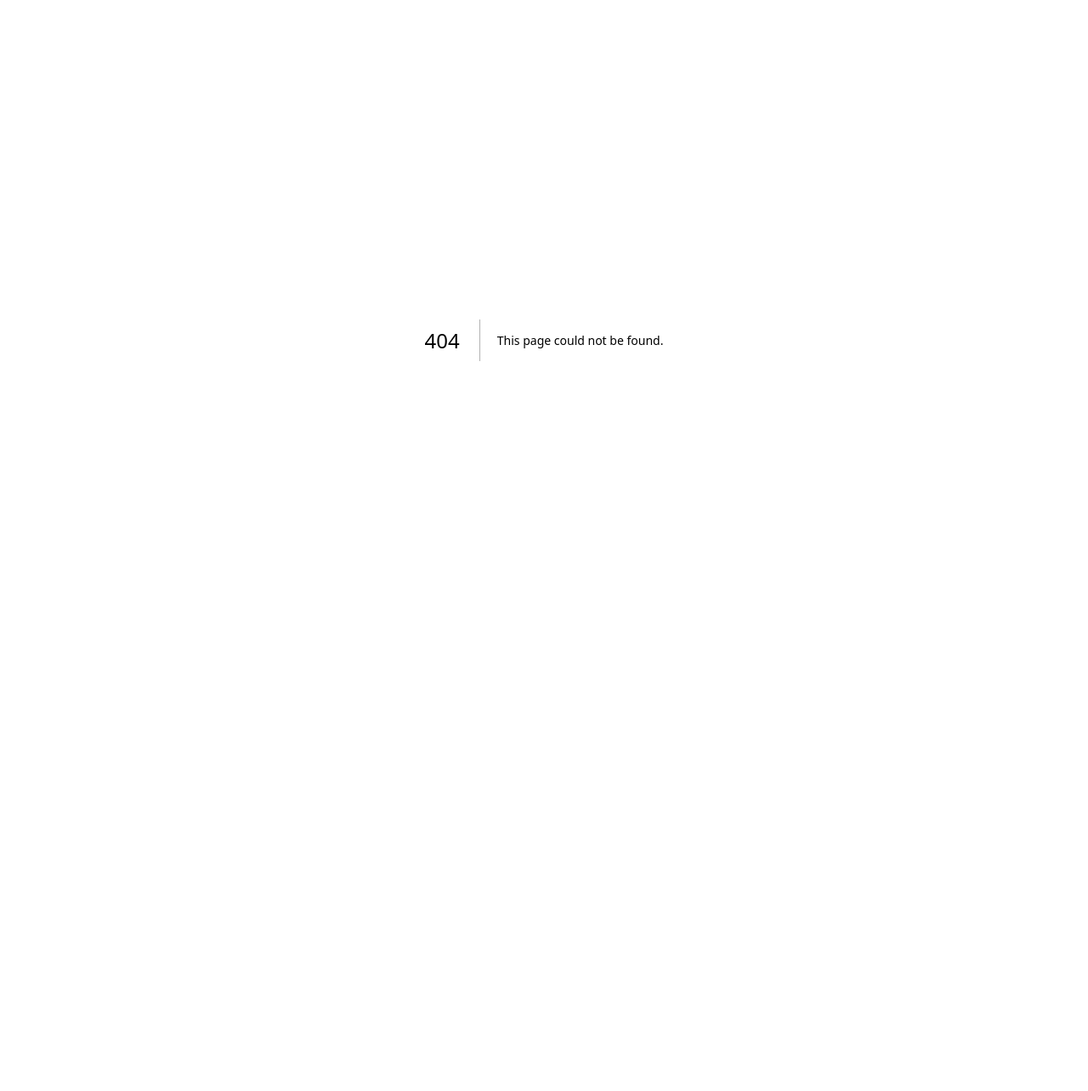
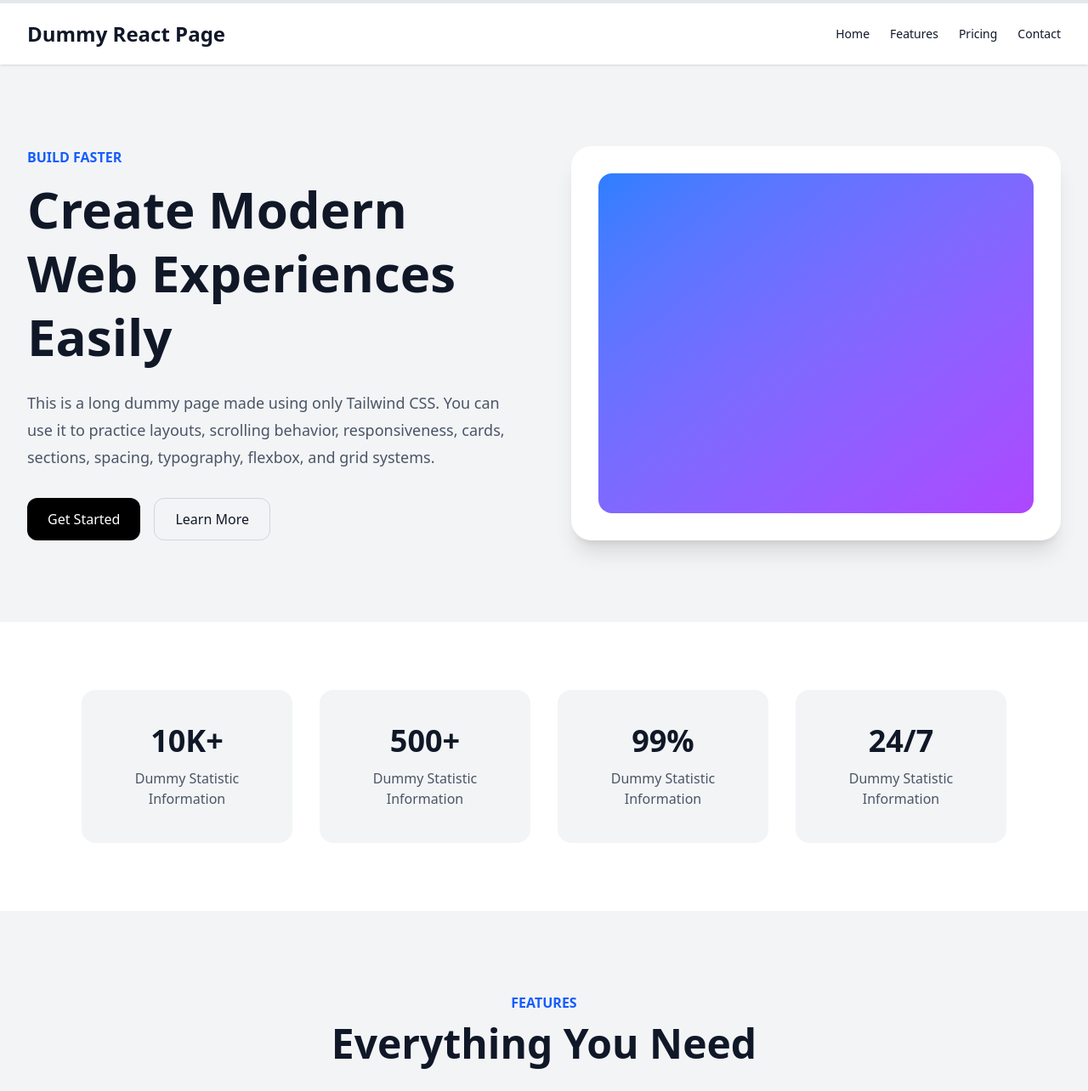
Before and after one commit to Tejas1333/Web_Apps, a Next.js app: page /scrollIndicator in a window 1280 px wide. Before the commit this address had no page. Shown: the top 1284 px of the page at 85% size. Before the commit the page ends 800 px from the top, so only its background shows below. Built offline with nearby package versions, Linux system fonts and the light colour scheme.

Commit message:
Scroll Indicator

```diff
--- a/src/app/page.js
+++ b/src/app/page.js
@@ -14,6 +14,7 @@ export default function Home() {
         <Link href="/loadMore">Load more Data</Link>
         <Link href="/themeSwitch">Theme Switch</Link>
         <Link href="/qrGenerator">QR Generator</Link>
+        <Link href="/scrollIndicator">Scroll Indicator</Link>
       </div>
     </div>
   );
--- /dev/null
+++ b/src/app/scrollIndicator/page.js
@@ -0,0 +1,290 @@
+"use client"
+import React from "react"
+import { useState, useEffect } from "react"
+
+export default function ScrollIndicator() {
+
+    const [percentage, setPercentage] = useState(null)
+
+    useEffect(() => {
+        function handleScroll(){
+            const totalHeight = document.documentElement.scrollHeight - window.innerHeight;
+            const currY = window.scrollY
+            const p = ((currY/totalHeight) * 100).toFixed(0)
+
+            console.log("Total Height: ", totalHeight)
+            console.log("Current Height: ", currY)
+            setPercentage(p)
+            console.log("Percentage: ", percentage)
+        }
+
+      window.addEventListener("scroll" , handleScroll)
+
+      return () => window.removeEventListener("scroll" , handleScroll)
+    }, [])
+
+
+  return (
+    <div className="min-h-screen bg-gray-100 text-gray-900">
+
+      {/* Navbar */}
+      <header className="sticky top-0 z-50 bg-white shadow">
+
+  {/* Progress Bar */}
+  <div className="w-full h-1 bg-gray-200">
+    <div
+      className="h-full bg-blue-500 transition-all duration-75"
+      style={{
+        width: `${percentage}%`,
+      }}
+    />
+  </div>
+
+  {/* Navbar */}
+  <div className="max-w-7xl mx-auto flex items-center justify-between px-8 py-5">
+    <h1 className="text-2xl font-bold">
+      Dummy React Page
+    </h1>
+
+    <nav className="flex gap-6 text-sm font-medium">
+      <a href="#">Home</a>
+      <a href="#">Features</a>
+      <a href="#">Pricing</a>
+      <a href="#">Contact</a>
+    </nav>
+  </div>
+</header>
+
+      {/* Hero */}
+      <section className="max-w-7xl mx-auto px-8 py-24">
+        <div className="grid lg:grid-cols-2 gap-16 items-center">
+          <div>
+            <p className="text-blue-600 font-semibold mb-3">
+              BUILD FASTER
+            </p>
+
+            <h2 className="text-6xl font-bold leading-tight mb-6">
+              Create Modern Web Experiences Easily
+            </h2>
+
+            <p className="text-lg text-gray-600 mb-8 leading-8">
+              This is a long dummy page made using only Tailwind CSS.
+              You can use it to practice layouts, scrolling behavior,
+              responsiveness, cards, sections, spacing, typography,
+              flexbox, and grid systems.
+            </p>
+
+            <div className="flex gap-4">
+              <button className="bg-black text-white px-6 py-3 rounded-xl">
+                Get Started
+              </button>
+
+              <button className="border border-gray-300 px-6 py-3 rounded-xl">
+                Learn More
+              </button>
+            </div>
+          </div>
+
+          <div className="bg-white rounded-3xl shadow-xl p-8">
+            <div className="h-[400px] rounded-2xl bg-gradient-to-br from-blue-500 to-purple-500" />
+          </div>
+        </div>
+      </section>
+
+      {/* Stats */}
+      <section className="bg-white py-20">
+        <div className="max-w-6xl mx-auto grid md:grid-cols-4 gap-8 px-8">
+          {["10K+", "500+", "99%", "24/7"].map((item, index) => (
+            <div
+              key={index}
+              className="bg-gray-100 rounded-2xl p-10 text-center"
+            >
+              <h3 className="text-4xl font-bold mb-3">{item}</h3>
+              <p className="text-gray-600">
+                Dummy Statistic Information
+              </p>
+            </div>
+          ))}
+        </div>
+      </section>
+
+      {/* Features */}
+      <section className="max-w-7xl mx-auto px-8 py-24">
+        <div className="text-center mb-20">
+          <p className="text-blue-600 font-semibold mb-3">
+            FEATURES
+          </p>
+
+          <h2 className="text-5xl font-bold mb-6">
+            Everything You Need
+          </h2>
+
+          <p className="text-gray-600 max-w-2xl mx-auto leading-8">
+            Explore multiple reusable UI sections designed for React
+            and Tailwind CSS practice.
+          </p>
+        </div>
+
+        <div className="grid md:grid-cols-2 lg:grid-cols-3 gap-8">
+          {Array.from({ length: 9 }).map((_, index) => (
+            <div
+              key={index}
+              className="bg-white rounded-3xl shadow-lg p-8 hover:-translate-y-2 transition"
+            >
+              <div className="w-14 h-14 rounded-2xl bg-blue-100 mb-6" />
+
+              <h3 className="text-2xl font-semibold mb-4">
+                Feature {index + 1}
+              </h3>
+
+              <p className="text-gray-600 leading-7">
+                Lorem ipsum dolor sit amet consectetur adipisicing elit.
+                Doloribus magni distinctio commodi adipisci.
+              </p>
+            </div>
+          ))}
+        </div>
+      </section>
+
+      {/* Content Section */}
+      <section className="bg-black text-white py-28">
+        <div className="max-w-7xl mx-auto px-8 grid lg:grid-cols-2 gap-16 items-center">
+          <div className="space-y-6">
+            <p className="text-blue-400 font-semibold">
+              WHY CHOOSE US
+            </p>
+
+            <h2 className="text-5xl font-bold leading-tight">
+              Clean UI With Modern Components
+            </h2>
+
+            <p className="text-gray-300 leading-8">
+              This section helps you practice dark layouts,
+              typography hierarchy, spacing, responsive grids,
+              and component composition.
+            </p>
+
+            <div className="space-y-4">
+              {Array.from({ length: 4 }).map((_, index) => (
+                <div
+                  key={index}
+                  className="flex items-start gap-4 bg-gray-900 p-5 rounded-2xl"
+                >
+                  <div className="w-10 h-10 rounded-full bg-blue-500" />
+
+                  <div>
+                    <h4 className="font-semibold mb-2">
+                      Benefit {index + 1}
+                    </h4>
+
+                    <p className="text-gray-400 text-sm leading-6">
+                      Dummy text for long-page practice and layout
+                      experimentation.
+                    </p>
+                  </div>
+                </div>
+              ))}
+            </div>
+          </div>
+
+          <div className="bg-gradient-to-br from-gray-700 to-gray-900 rounded-3xl h-[500px]" />
+        </div>
+      </section>
+
+      {/* Testimonials */}
+      <section className="py-28 bg-gray-100">
+        <div className="max-w-7xl mx-auto px-8">
+          <div className="text-center mb-20">
+            <h2 className="text-5xl font-bold mb-6">
+              What Users Say
+            </h2>
+
+            <p className="text-gray-600">
+              Practice card layouts and repeated sections.
+            </p>
+          </div>
+
+          <div className="grid lg:grid-cols-3 gap-8">
+            {Array.from({ length: 6 }).map((_, index) => (
+              <div
+                key={index}
+                className="bg-white p-8 rounded-3xl shadow-md"
+              >
+                <div className="flex items-center gap-4 mb-6">
+                  <div className="w-14 h-14 rounded-full bg-gray-300" />
+
+                  <div>
+                    <h4 className="font-semibold">
+                      User {index + 1}
+                    </h4>
+
+                    <p className="text-sm text-gray-500">
+                      Frontend Developer
+                    </p>
+                  </div>
+                </div>
+
+                <p className="text-gray-600 leading-7">
+                  Lorem ipsum dolor sit amet consectetur adipisicing elit.
+                  Deleniti expedita molestiae impedit.
+                </p>
+              </div>
+            ))}
+          </div>
+        </div>
+      </section>
+
+      {/* CTA */}
+      <section className="py-32 bg-blue-600 text-white">
+        <div className="max-w-5xl mx-auto text-center px-8">
+          <h2 className="text-6xl font-bold leading-tight mb-8">
+            Ready To Build Something Amazing?
+          </h2>
+
+          <p className="text-xl leading-8 mb-10 text-blue-100">
+            A long Tailwind CSS page for practicing React layouts,
+            responsiveness, scrolling, and modern UI sections.
+          </p>
+
+          <button className="bg-white text-black px-8 py-4 rounded-2xl font-semibold">
+            Start Now
+          </button>
+        </div>
+      </section>
+
+      {/* Footer */}
+      <footer className="bg-black text-white py-16">
+        <div className="max-w-7xl mx-auto px-8 grid md:grid-cols-4 gap-10">
+          <div>
+            <h3 className="text-2xl font-bold mb-4">
+              DummySite
+            </h3>
+
+            <p className="text-gray-400 leading-7">
+              Dummy footer content for long page layout practice.
+            </p>
+          </div>
+
+          {Array.from({ length: 3 }).map((_, index) => (
+            <div key={index}>
+              <h4 className="font-semibold mb-5">
+                Section {index + 1}
+              </h4>
+
+              <ul className="space-y-3 text-gray-400">
+                <li>Link One</li>
+                <li>Link Two</li>
+                <li>Link Three</li>
+                <li>Link Four</li>
+              </ul>
+            </div>
+          ))}
+        </div>
+
+        <div className="border-t border-gray-800 mt-16 pt-8 text-center text-gray-500">
+          © 2026 Dummy React Page
+        </div>
+      </footer>
+    </div>
+  );
+}
```
